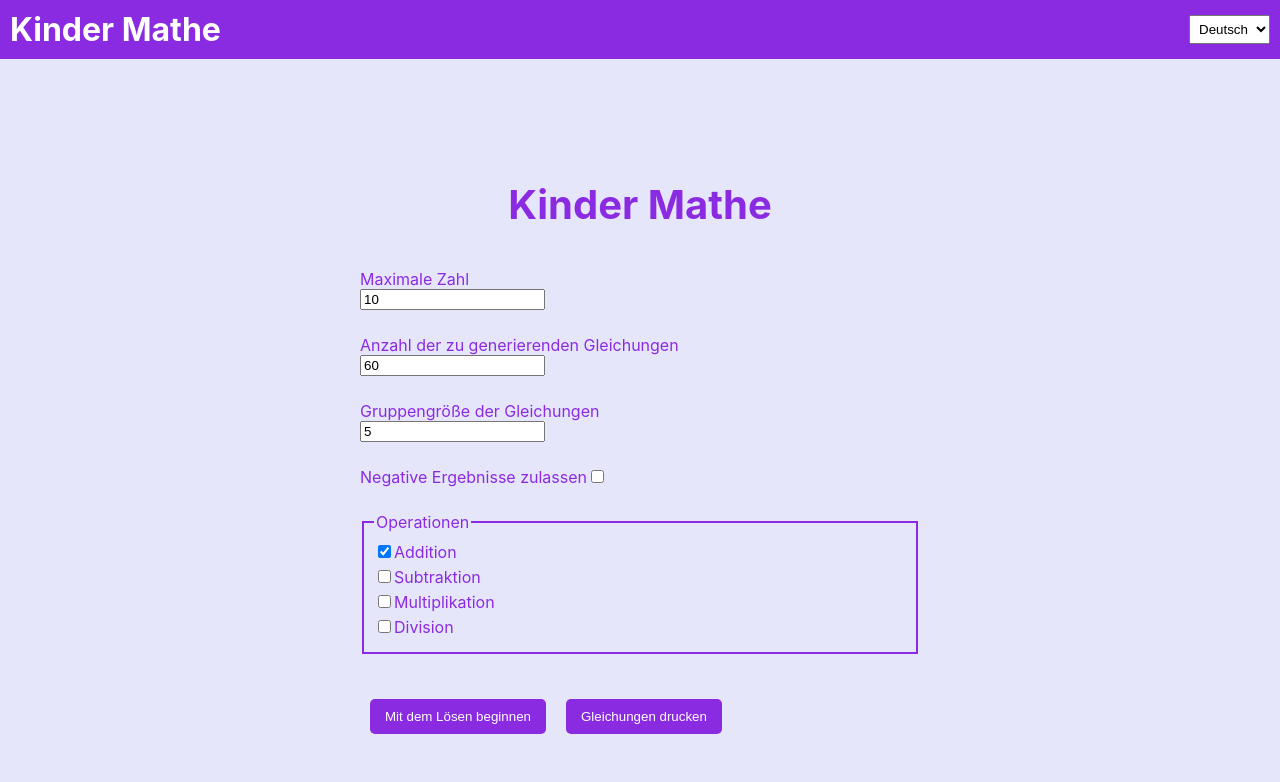
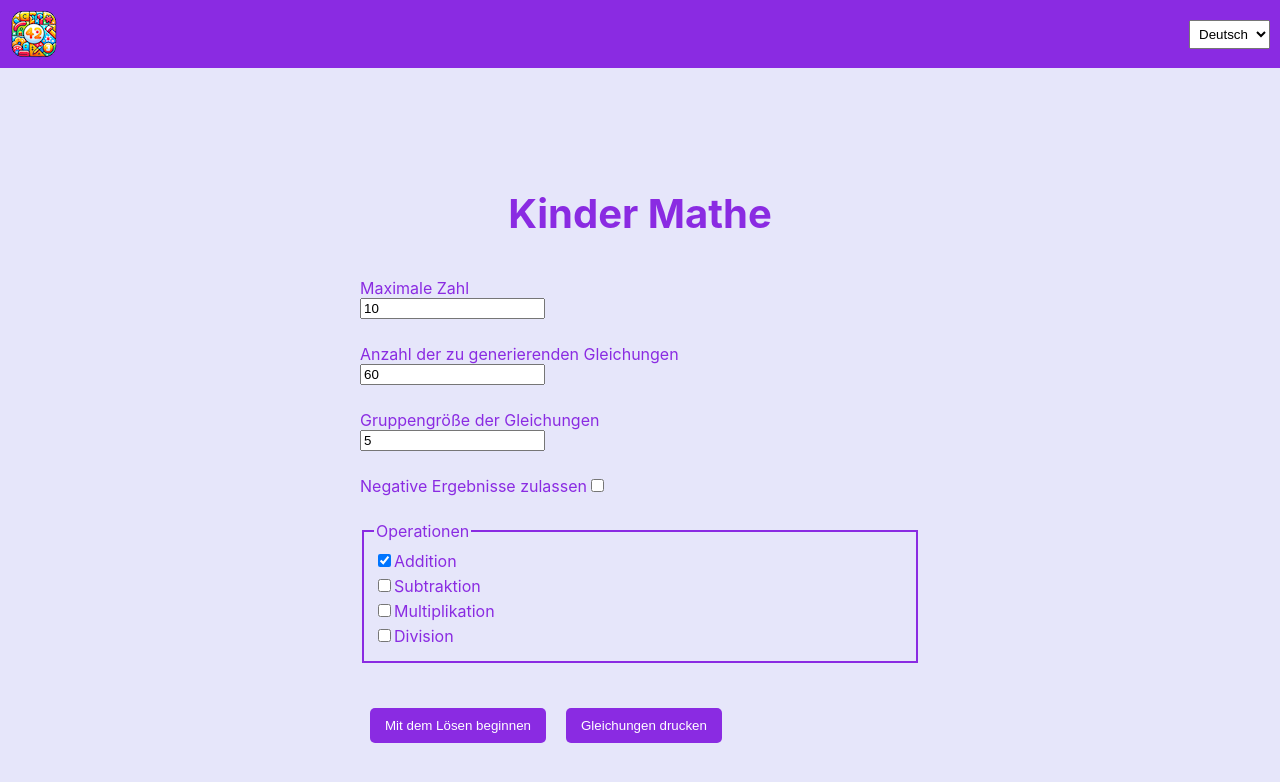
Before and after one commit to ashajjar/kids-math-app, a React (Create React App) app: page / in a window 1280 px wide. Shown: the top 782 px of the page. Built offline with nearby package versions, Linux system fonts and the light colour scheme.

Commit message:
Added logo to the header

```diff
--- a/src/components/Header.js
+++ b/src/components/Header.js
@@ -4,6 +4,7 @@ import React from 'react';
 import i18n from "../i18n";
 import '../styles/Header.css'
 import {useTranslation} from "react-i18next";
+import logo from '../resources/logo.png'
 function Header() {
     const {t} = useTranslation();
 
@@ -13,7 +14,7 @@ function Header() {
 
     return (
         <header>
-            <h1>{t('startScreen.title')}</h1>
+            <img src={logo} alt="Logo"/>
             <select value={i18n.language} onChange={(e) => changeLanguage(e.target.value)}>
                 <option value="en">English</option>
                 <option value="de">Deutsch</option>
```
Also changed, not shown: src/resources/logo.png (added).
